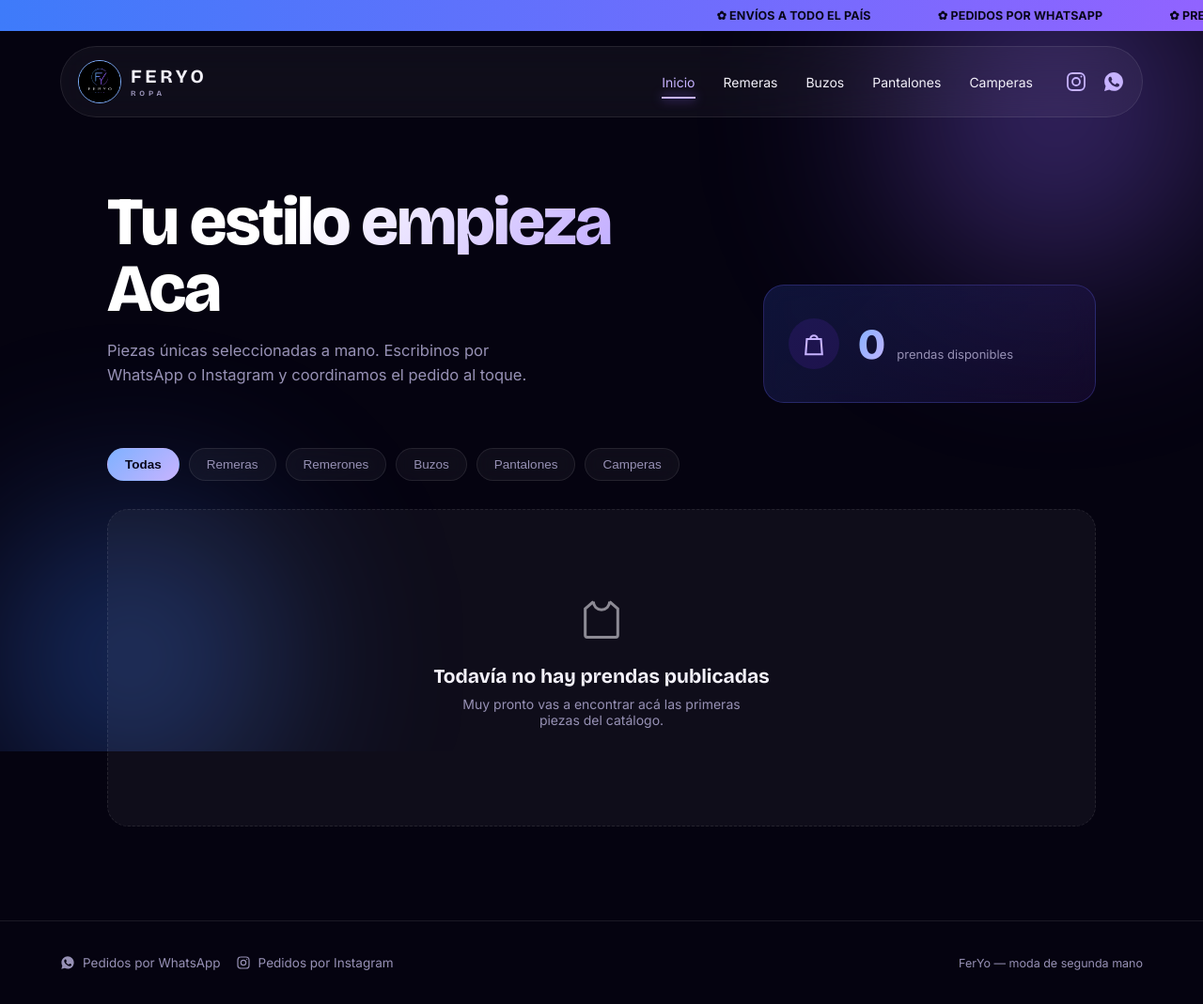
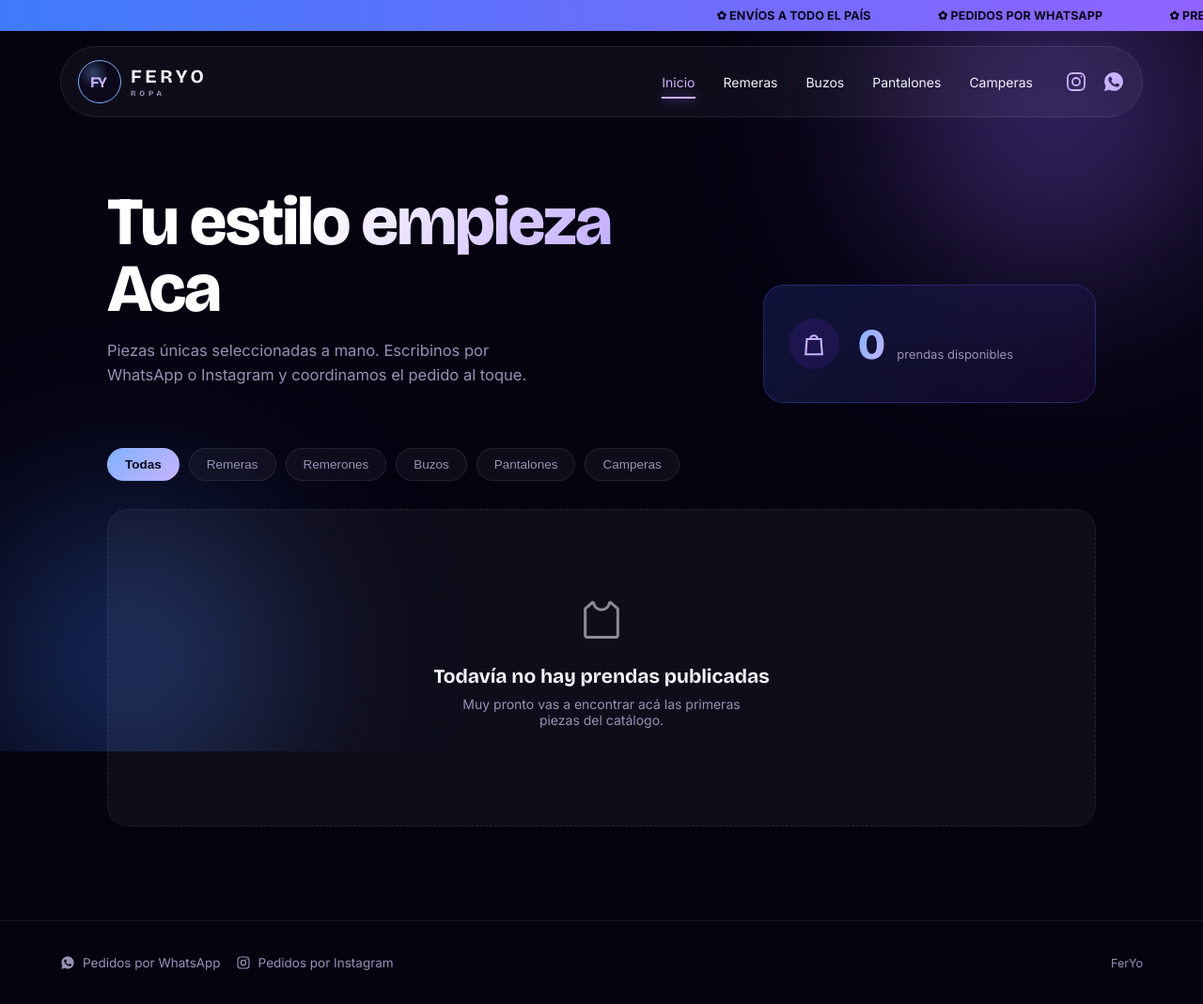
Before and after one commit to Fermaster19/FerYoShop, a plain HTML site: page public/catalogo.html in a window 1280 px wide. Shown: the whole page at 94% size. Drawn offline with nearby package versions, Linux system fonts and the light colour scheme; no server answers.

Commit message:
Update catalog presentation

```diff
--- a/public/catalogo.html
+++ b/public/catalogo.html
@@ -59,7 +59,8 @@
     backdrop-filter:blur(18px);
   }
   .brand{ font-size:20px; font-weight:700; display:flex; align-items:center; gap:10px; letter-spacing:0.18em; flex-shrink:0; }
-  .brand-mark{ width:46px; height:46px; border-radius:50%; border:1px solid var(--blue-2); object-fit:cover; display:block; background:#050310; }
+  .brand-mark{ width:46px; height:46px; border-radius:50%; border:1px solid var(--blue-2); background:radial-gradient(circle at 35% 30%, rgba(127,177,255,.35), transparent 38%), rgba(9,8,28,.7); display:grid; place-items:center; position:relative; }
+  .brand-mark::before{ content:'FY'; color:var(--violet-2); font-family:'Bricolage Grotesque'; font-size:16px; letter-spacing:-.12em; transform:translateX(-2px); }
   .brand-copy{ display:flex; flex-direction:column; line-height:1; }
   .brand-copy small{ color:var(--text-dim); font-size:8px; letter-spacing:.48em; margin-top:5px; }
   .nav-links{ display:flex; align-items:center; gap:30px; margin-left:auto; }
@@ -170,7 +171,7 @@
 
 <header>
   <div class="navbar">
-    <div class="brand"><img class="brand-mark" src="/logo.jpeg" alt="Logo FerYo"><span class="brand-copy">FERYO<small>ROPA</small></span></div>
+    <div class="brand"><span class="brand-mark" aria-label="Logo pendiente"></span><span class="brand-copy">FERYO<small>ROPA</small></span></div>
     <nav class="nav-links" aria-label="Categorías">
       <a href="#catalogo" class="active" data-category="Todas">Inicio</a>
       <a href="#catalogo" data-category="Remeras">Remeras</a>
@@ -225,7 +226,7 @@
     Pedidos por Instagram
   </a>
   </div>
-  <span class="copy">FerYo — moda de segunda mano</span>
+  <span class="copy">FerYo</span>
 </footer>
 
 <script src="https://cdn.jsdelivr.net/npm/@supabase/supabase-js@2"></script>
```
